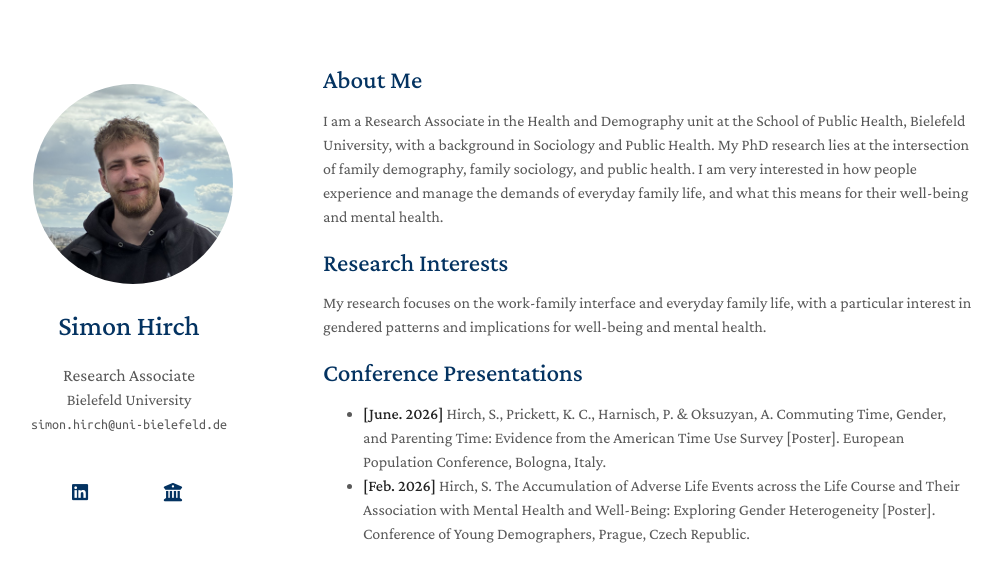
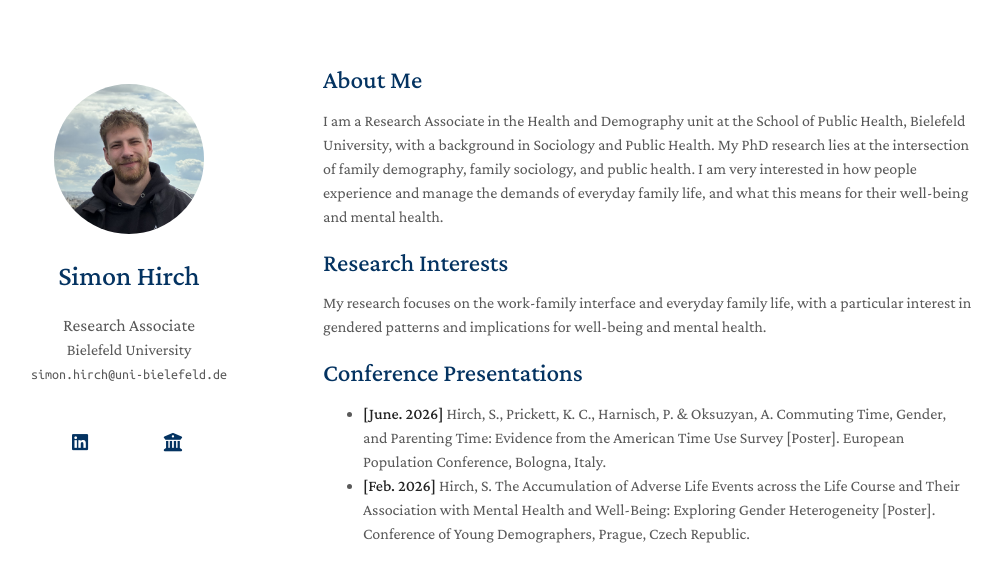
Before and after one commit to Simon-Hirch/simon-hirch.github.io, a Jekyll site: the page built from index.md, in a window 1280 px wide. Shown: the top 582 px of the page, without its empty margins (147-1148 px from the left). Built offline with Jekyll 4.4.1, drawn with Linux system fonts in a browser that asks for light colours; a style sheet for code colours, icons or effects is not loaded; our own code applies the rules of GitHub Pages for plain Markdown files.

Commit message:
Update style.scss

```diff
--- a/assets/css/style.scss
+++ b/assets/css/style.scss
@@ -5,6 +5,6 @@
 
 
 .image.avatar img {
-  width: 200px; /* nach Wunsch anpassen */
+  width: 150px; /* nach Wunsch anpassen */
   border-radius: 50%; /* für rundes Bild */
 }
```
